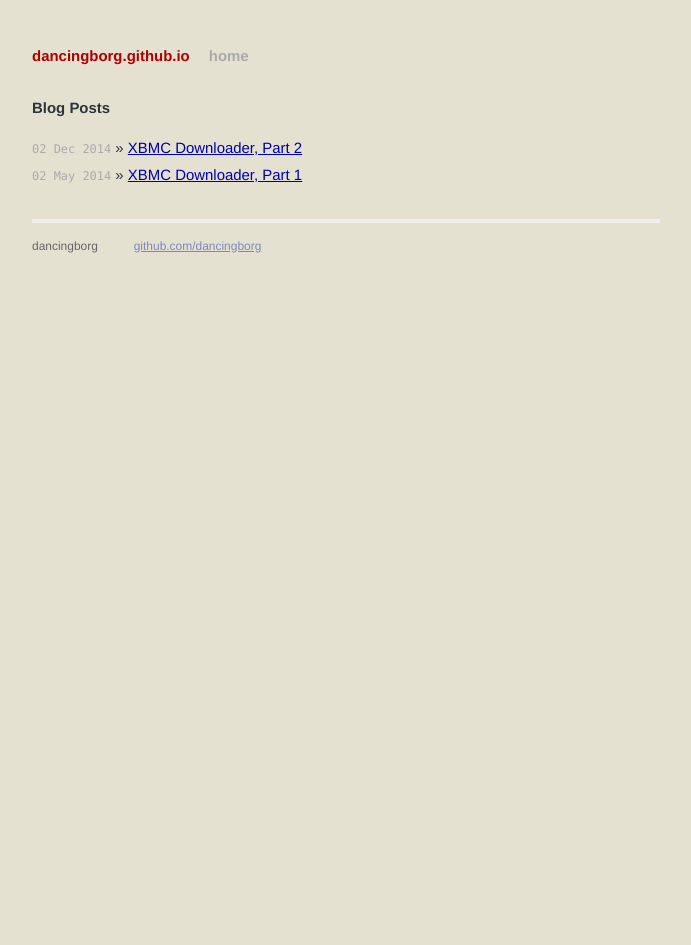
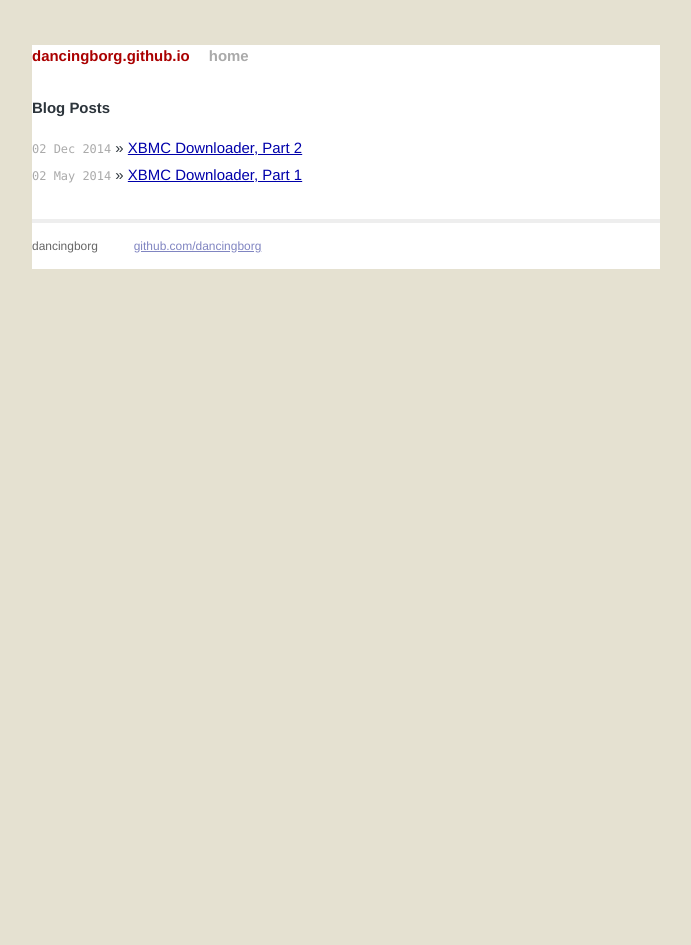
Before and after one commit to andre-abadi/andre-abadi.github.io, a Jekyll site: the page built from index.html, in a window 1280 px wide. Shown: the whole page, without its empty margins (294-985 px from the left). Built offline with Jekyll 4.4.1, drawn with Linux system fonts in a browser that asks for light colours; Markdown is read by kramdown in place of the engine named in the settings.

Commit message:
body color

```diff
--- a/css/main.css
+++ b/css/main.css
@@ -62,6 +62,7 @@ ul.posts span {
   width: 42em;
   margin: 3em auto 2em;
   line-height: 1.5em;
+  background-color: #FFFFFF;
 }
 
 .site .header a {
```
